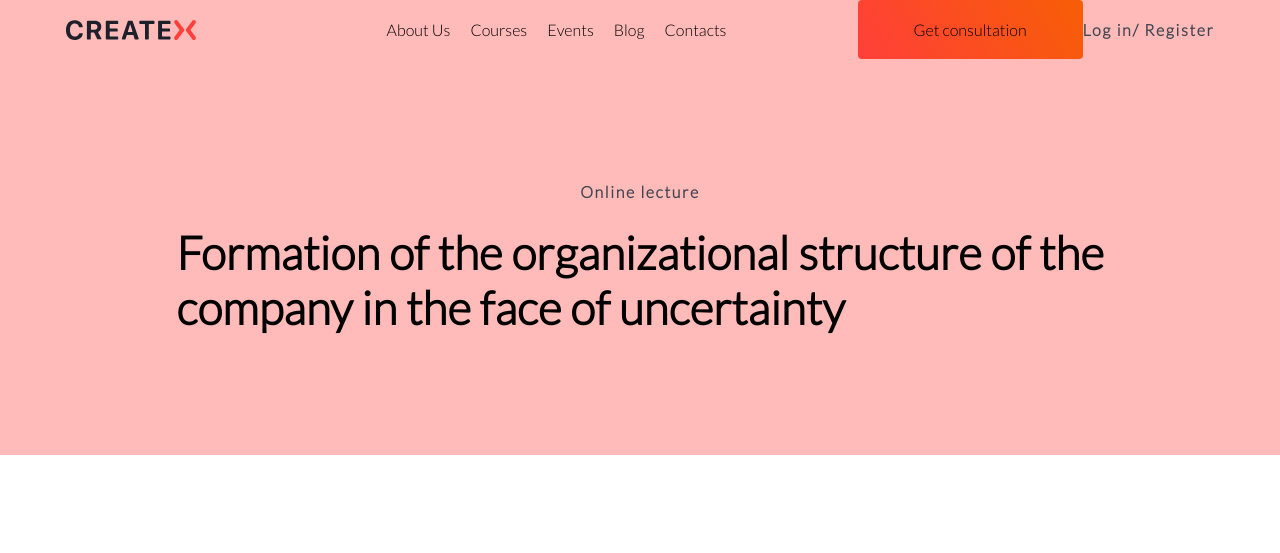
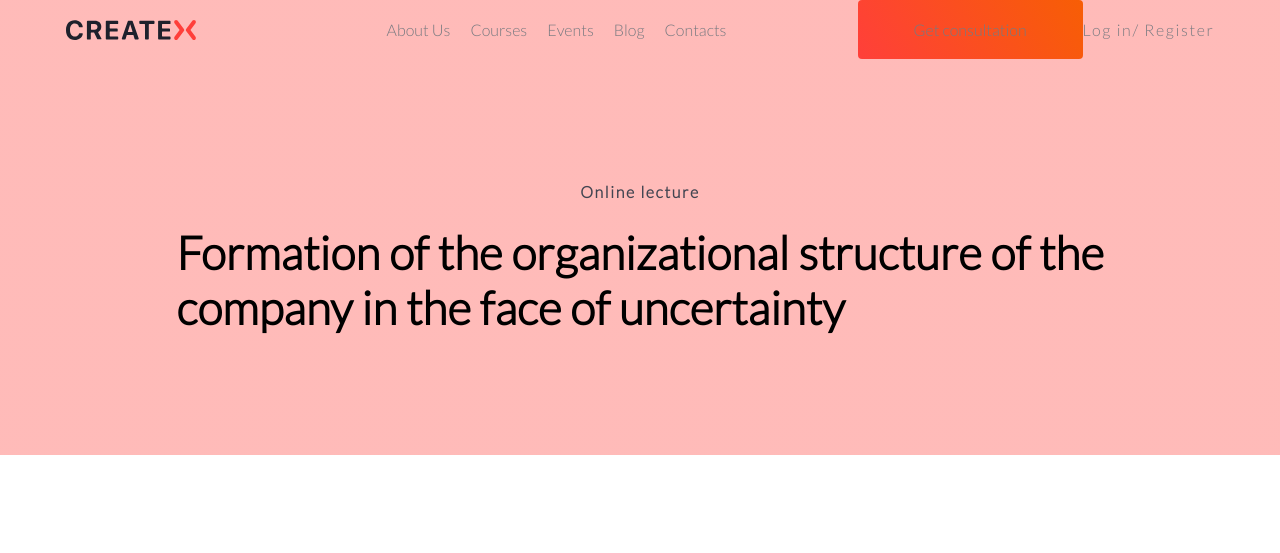
Before and after one commit to StanislavM31/createx-company, a plain HTML site: page page/index.html in a window 1280 px wide. Shown: the top 553 px of the page. Drawn offline with Linux system fonts and the light colour scheme.

Commit message:
refactor: button-link

```diff
--- a/page/index.html
+++ b/page/index.html
@@ -13,18 +13,40 @@
             <div class="logo"></div>
             <nav>
                 <ul>
-                    <li>About Us</li>
-                    <li>Courses</li>
-                    <li>Events</li>
-                    <li>Blog</li>
-                    <li>Contacts</li>
+                    <li>
+                        <a class="button-link" href="./">About Us</a>
+                    </li>
+                    <li>
+                        <a class="button-link" href="./">Courses</a>
+                    </li>
+                    <li>
+                        <a class="button-link" href="./">Events</a>
+                    </li>
+                    <li>
+                        <a class="button-link" href="./">Blog</a>
+                    </li>
+                    <li>
+                        <a class="button-link" href="./">Contacts</a>
+                    </li>
                 </ul>
             </nav>
             <div class="header-wraper-btn">
-                <div class="btn">Get consultation</div>
+                <div class="btn button">
+                    <a href="./" class="button-link">
+                        Get consultation
+                    </a>
+                </div>
                 <div class="btn-log-reg">
-                    <p>Log in </p>
-                    <p>/ Register</p>
+                    <p class="button-link">
+                        <a href="./" class="button-link">
+                            Log in
+                        </a>
+                    </p>
+                    <p>
+                        <a href="./" class="button-link">
+                            / Register
+                        </a>
+                    </p>
                 </div>
             </div>
         </header>
--- a/style.css
+++ b/style.css
@@ -61,6 +61,14 @@ ul li{
 }
 ul li:first-child{
     margin-left: 0;
+}
+.button-link{
+    text-decoration: none;
+    color: #787A80;
+}
+a:hover{
+    color: #424551;
+    text-decoration: underline;
 }
 .header-wraper-btn{
     display: flex;
```
